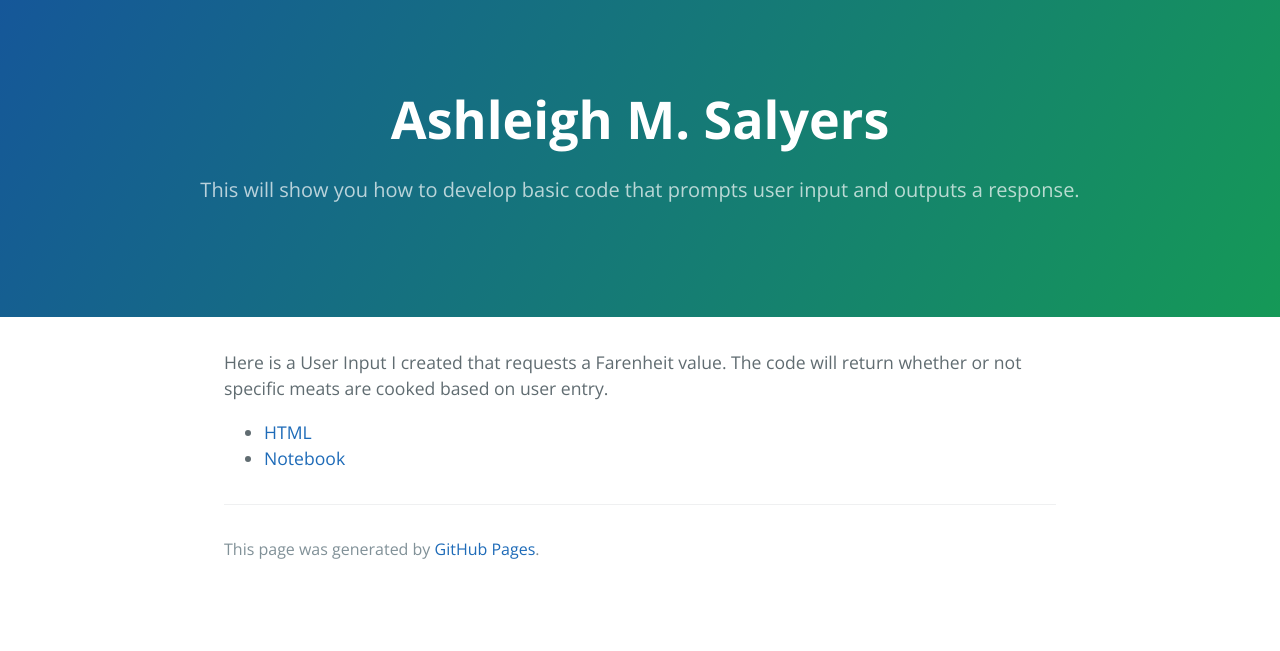
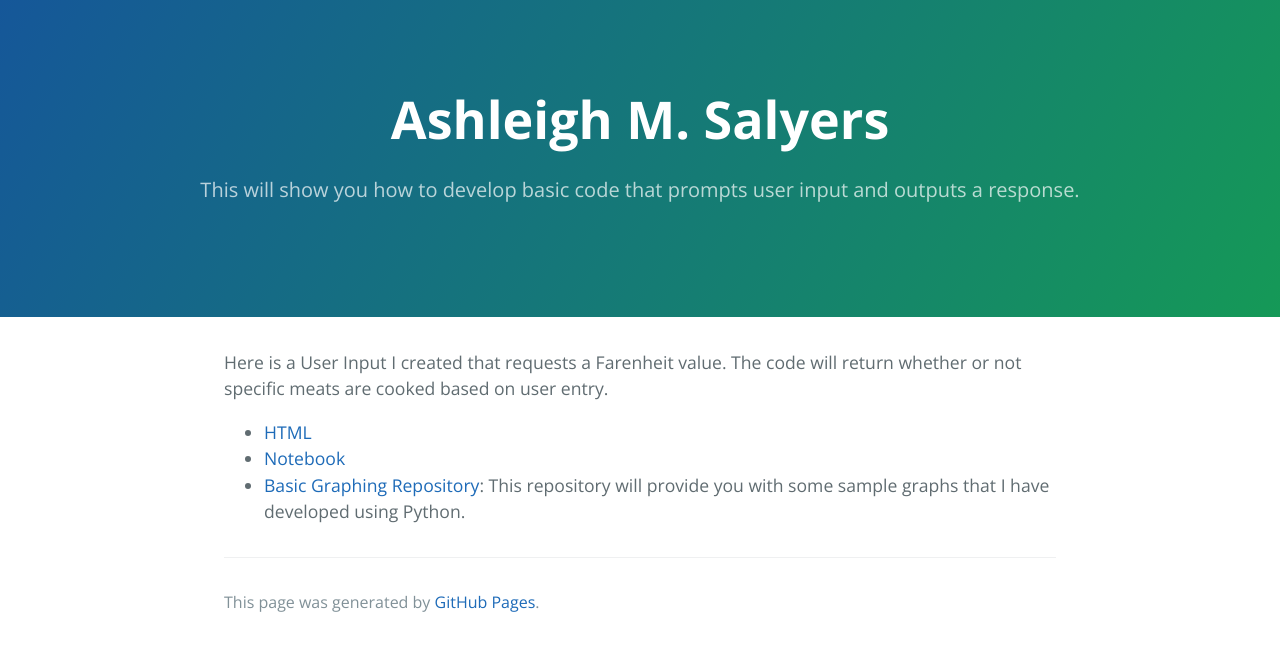
Before and after one commit to salyersashleigh/salyersashleigh.github.io, a Jekyll site: the page built from User Inputs/index.md, in a window 1280 px wide. Shown: the top 651 px of the page. Built offline with Jekyll 4.4.1, drawn with Linux system fonts in a browser that asks for light colours; our own code applies the rules of GitHub Pages for plain Markdown files.

Commit message:
Update index.md

```diff
--- a/User Inputs/index.md
+++ b/User Inputs/index.md
@@ -6,3 +6,4 @@
 Here is a User Input I created that requests a Farenheit value. The code will return whether or not specific meats are cooked based on user entry.
 - [HTML](User Inputs.html)
 - [Notebook](User Inputs.ipynb)
+- [Basic Graphing Repository](https://github.com/salyersashleigh/sample): This repository will provide you with some sample graphs that I have developed using Python.
```
